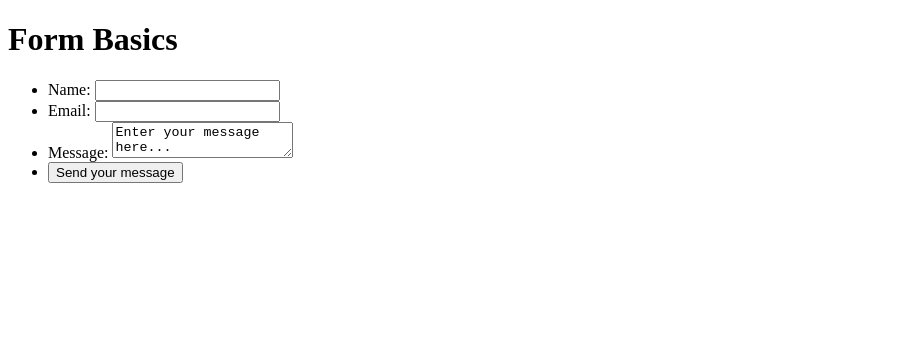
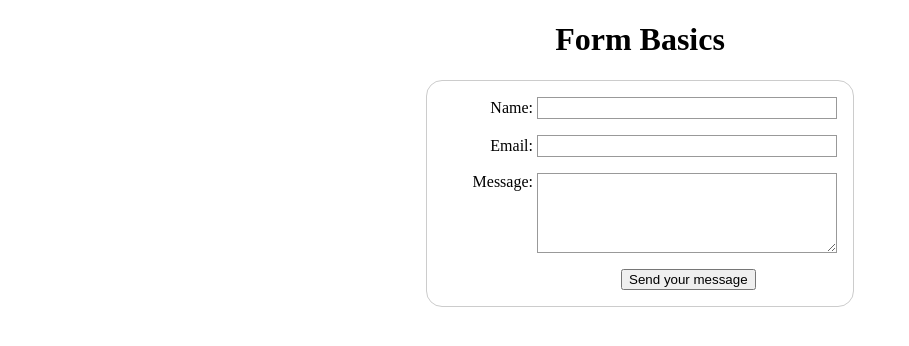
Before and after one commit to emesefedev/form-basics, a plain HTML site: page index.html in a window 1280 px wide. Shown: the whole page, without its empty margins (0-909 px from the left). Drawn offline with Linux system fonts and the light colour scheme.

Commit message:
Add some style

```diff
--- a/index.html
+++ b/index.html
@@ -3,6 +3,7 @@
     <head>
         <meta charset="utf-8">
         <meta name="viewport" content="width=device-width">
+        <link rel="stylesheet" href="style.css">
         <title>Form Basics</title>
     </head>
 
@@ -21,7 +22,7 @@
                 </li>
                 <li>
                   <label for="message">Message:</label>
-                  <textarea id="message" name="user_message">Enter your message here...</textarea>
+                  <textarea id="message" name="user_message"></textarea>
                 </li>
 
                 <li class="button">
--- /dev/null
+++ b/style.css
@@ -0,0 +1,65 @@
+body {
+    /* Center the form on the page */
+    text-align: center;
+  }
+
+  form {
+    display: inline-block;
+    /* Form outline */
+    padding: 1em;
+    border: 1px solid #ccc;
+    border-radius: 1em;
+  }
+
+  ul {
+    list-style: none;
+    padding: 0;
+    margin: 0;
+  }
+
+  form li + li {
+    margin-top: 1em;
+  }
+
+  label {
+    /* Uniform size & alignment */
+    display: inline-block;
+    min-width: 90px;
+    text-align: right;
+  }
+
+  input,
+  textarea {
+    /* To make sure that all text fields have the same font settings
+       By default, textareas have a monospace font */
+    font: 1em sans-serif;
+    /* Uniform text field size */
+    width: 300px;
+    box-sizing: border-box;
+    /* Match form field borders */
+    border: 1px solid #999;
+  }
+
+  input:focus,
+  textarea:focus {
+    /* Additional highlight for focused elements */
+    border-color: #000;
+  }
+
+  textarea {
+    /* Align multiline text fields with their labels */
+    vertical-align: top;
+    /* Provide space to type some text */
+    height: 5em;
+  }
+
+  .button {
+    /* Align buttons with the text fields */
+    padding-left: 90px; /* same size as the label elements */
+  }
+
+  button {
+    /* This extra margin represent roughly the same space as the space
+       between the labels and their text fields */
+    margin-left: 0.5em;
+  }
```
